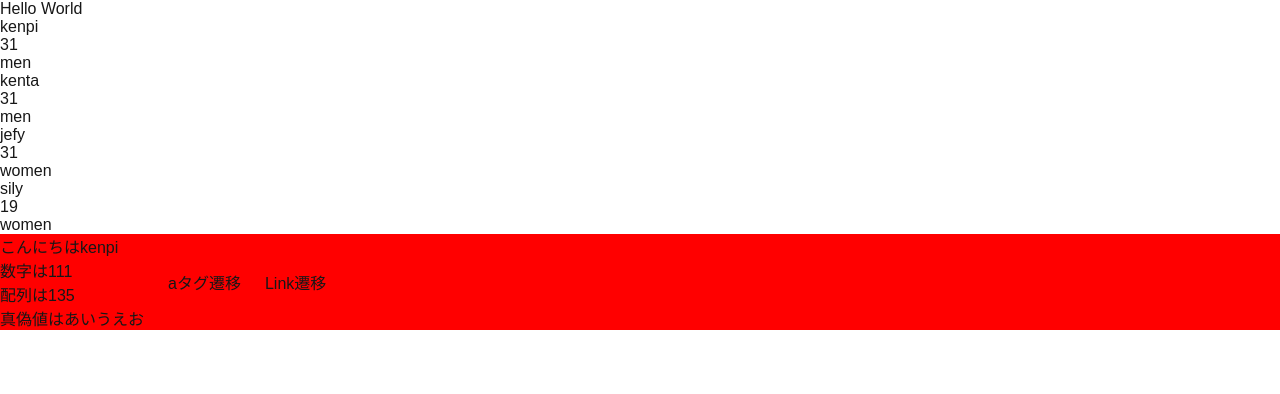
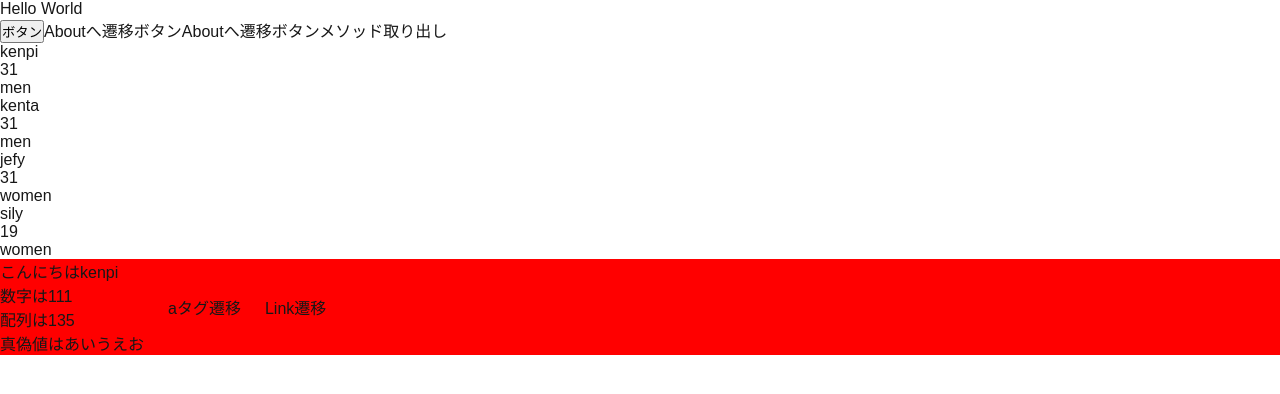
Before and after one commit to kenpi13/qin-next-practice, a Next.js app: page / in a window 1280 px wide. Shown: the top 394 px of the page. Built offline with nearby package versions, Linux system fonts and the light colour scheme.

Commit message:
【Next.jsで学ぶReact講座 #9】クリックイベント（onClick）はどう扱う？メソッド（関数）の書く位置はどこがオススメ？

```diff
--- a/pages/index.js
+++ b/pages/index.js
@@ -1,5 +1,6 @@
 import { Header } from '../components/Header';
 import { Footer } from '../components/Footer';
+import { useCallback } from 'react';
 
 export default function Home() {
   const items = [
@@ -23,11 +24,28 @@ export default function Home() {
       age: 19,
       sex: "women"
     }
-  ]
+  ];
+  // useCallBackを使って再生成を防ぐ
+  const handleClick = useCallback((e) => {
+    alert('おああ');
+  },[]);
   return (
     <>
       <Header></Header>
       <div>Hello World</div>
+      <button onClick={() => {alert('あああ')}}>ボタン</button>
+      <a
+        href="/about"
+        onClick={(e) => {
+          e.preventDefault();
+        }}
+      >Aboutへ遷移ボタン
+      </a>
+      <a
+        href="/about"
+        onClick={handleClick}
+      >Aboutへ遷移ボタンメソッド取り出し
+      </a>
       {
         items.map((item) => {
           return (
```
